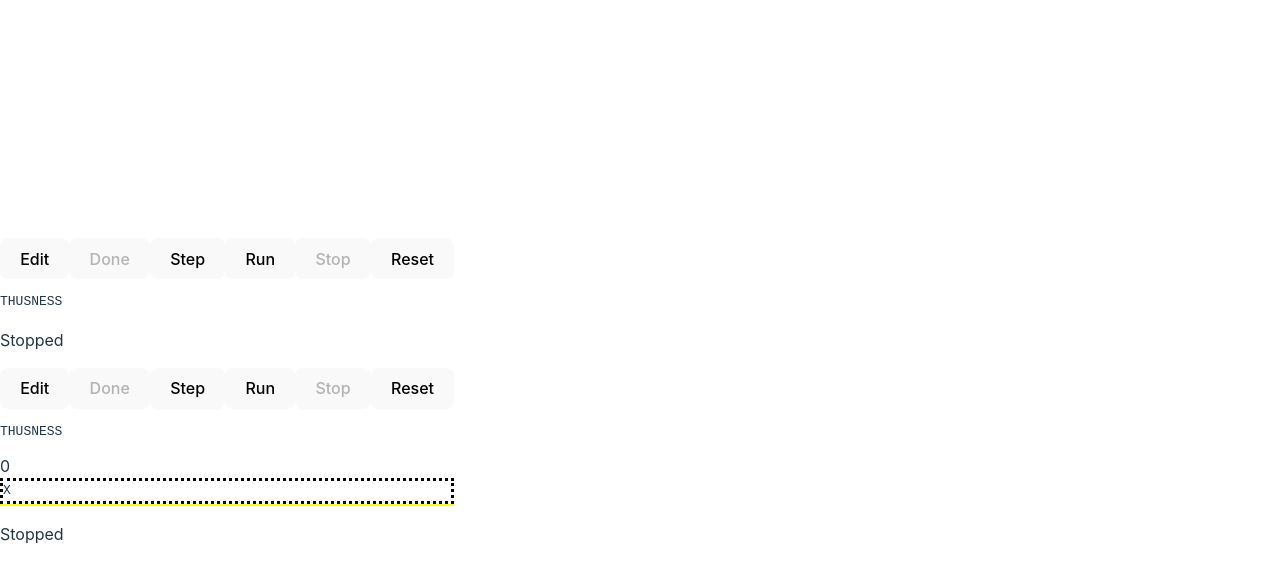
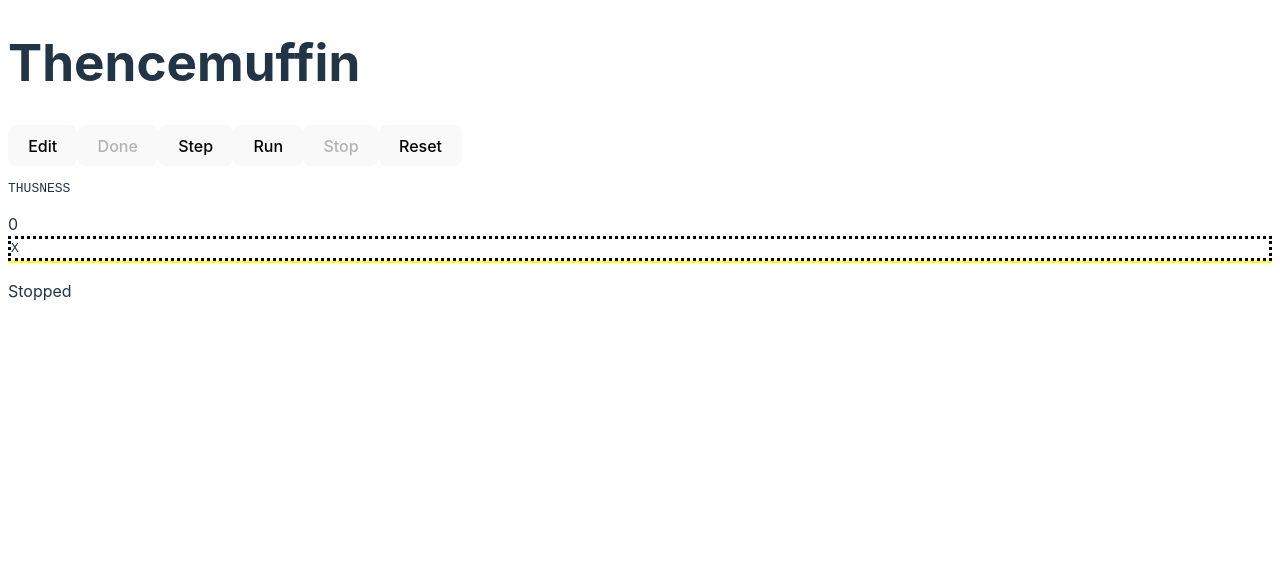
Before and after one commit to catseye/Rux-Rolli, a React (Vite) app: page / in a window 1280 px wide. Shown: the top 582 px of the page. Built offline with nearby package versions, Linux system fonts and the light colour scheme.

Commit message:
Clean up a bit

```diff
--- a/src/App.tsx
+++ b/src/App.tsx
@@ -1,16 +1,13 @@
 import * as React from "react";
-// import * as ReactDOM from "react-dom";
 
 import { StoreContext, initializeStore } from "./components/Store";
 import { createCommandsFromSemantics } from "./commands/ControlCommand";
 import { Semantics } from "./semantics";
-import { Hencemuffin } from "./semantics/Hencemuffin";
 import { Thencemuffin } from "./semantics/Thencemuffin";
 import { MainStage } from "./components/MainStage";
 import { State } from "./state";
 
 const allSemantics = {
-  Hencemuffin: Hencemuffin,
   Thencemuffin: Thencemuffin
 };
 
@@ -53,13 +50,10 @@ function SemanticsContainer(props: SemanticsContainerProps) {
 function App(props: any) {
   return (
     <div>
-      <SemanticsContainer semantics={allSemantics.Hencemuffin} />
+      <h1>Thencemuffin</h1>
       <SemanticsContainer semantics={allSemantics.Thencemuffin} />
     </div>
   )
 }
-// ========================================
-
-// ReactDOM.render(<App />, document.getElementById("root"));
 
 export default App
--- a/src/index.css
+++ b/src/index.css
@@ -26,11 +26,13 @@ a:hover {
 }
 
 body {
+  /*
   margin: 0;
   display: flex;
   place-items: center;
   min-width: 320px;
   min-height: 100vh;
+  */
 }
 
 h1 {
```
